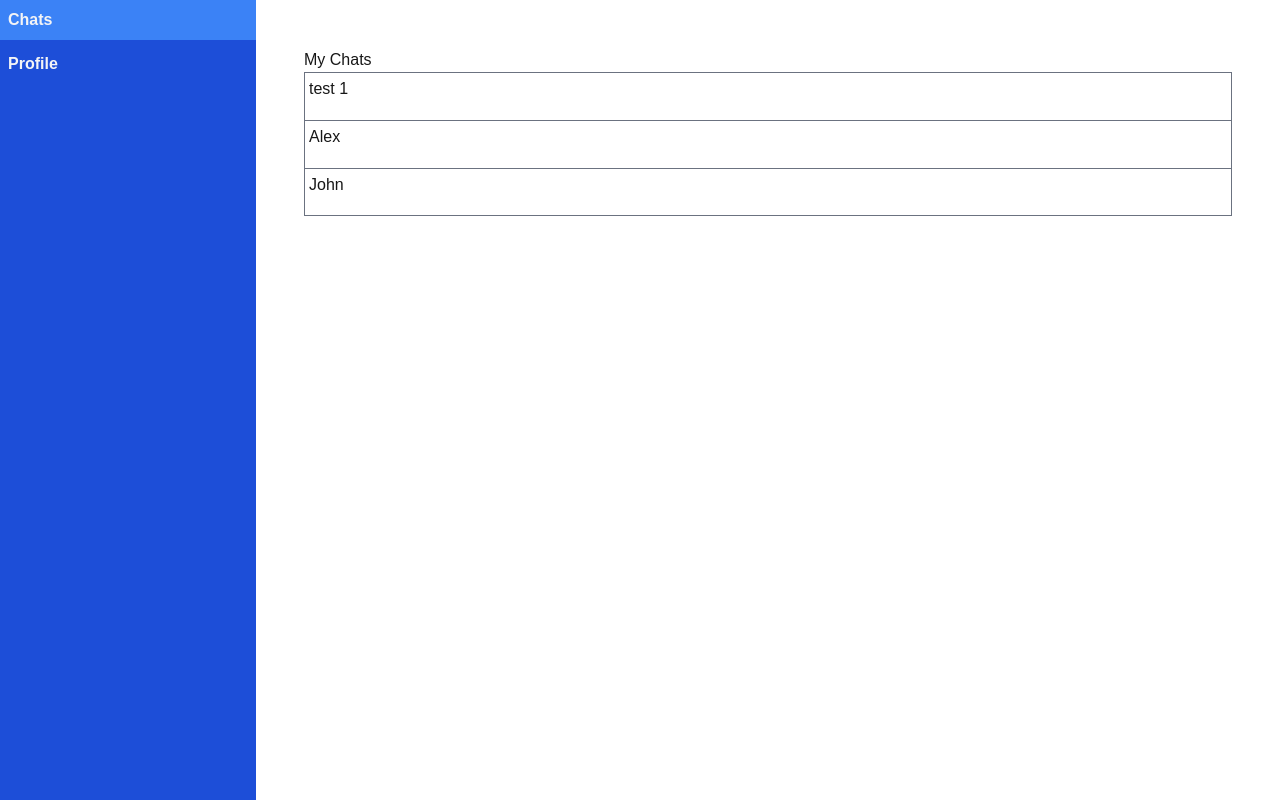
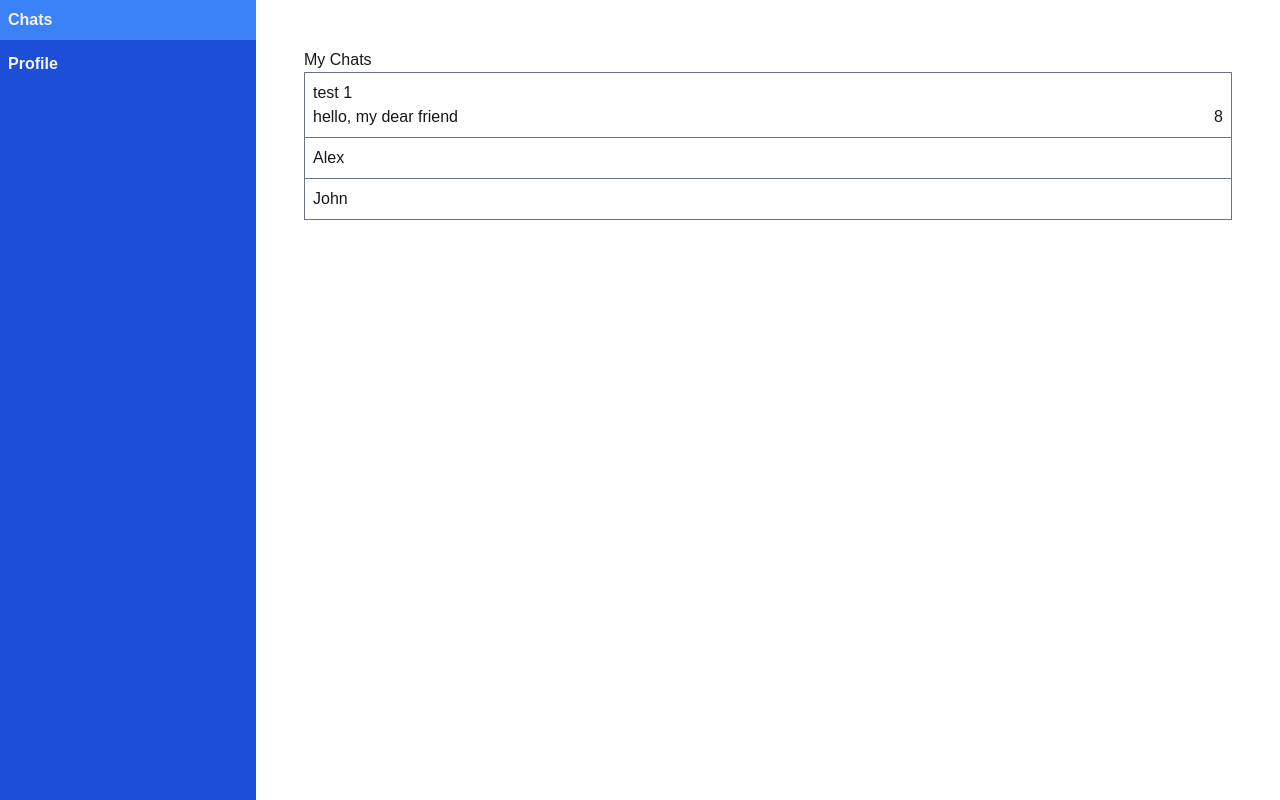
Before and after one commit to BG-dev/tell-me, a Next.js app: page /chats in a window 1280 px wide. Built offline with nearby package versions, Linux system fonts and the light colour scheme.

Commit message:
chore: add message and chat types

```diff
--- a/app/_components/ChatList.tsx
+++ b/app/_components/ChatList.tsx
@@ -1,4 +1,4 @@
-import { Chat } from "../_types/chat";
+import { Chat, ChatPreview } from "../_types/chat";
 import ChatRow from "./ChatRow";
 
 interface ChatListProps {
@@ -6,11 +6,22 @@ interface ChatListProps {
 }
 
 export default function ChatList({ chats }: ChatListProps) {
+  const chatPreviews: ChatPreview[] = chats.map((chat) => {
+    return {
+      id: chat.id,
+      name: chat.name,
+      lastMessage: chat.messages[chat.messages.length - 1],
+    };
+  });
+
   return (
     <ul>
       {chats.length &&
-        chats.map((chat, index) => (
-          <ChatRow chat={chat} isLast={index === chats.length - 1} />
+        chatPreviews.map((chatPreview, index) => (
+          <ChatRow
+            chatPreview={chatPreview}
+            isLast={index === chats.length - 1}
+          />
         ))}
     </ul>
   );
--- a/app/_components/ChatRow.tsx
+++ b/app/_components/ChatRow.tsx
@@ -1,22 +1,29 @@
 import clsx from "clsx";
-import { Chat } from "../_types/chat";
+import { Chat, ChatPreview } from "../_types/chat";
 import Link from "next/link";
 
 interface ChatRowProps {
-  chat: Chat;
+  chatPreview: ChatPreview;
   isLast: boolean;
 }
 
-export default function ChatRow({ chat, isLast }: ChatRowProps) {
+export default function ChatRow({ chatPreview, isLast }: ChatRowProps) {
   return (
     <Link
-      key={chat.id}
-      className={clsx("flex h-12 p-1 border border-gray-500", {
-        "border-b-0": !isLast,
-      })}
-      href={`/chats/${chat.id}`}
+      key={chatPreview.id}
+      className={clsx(
+        "flex flex-col justify-between h-18 p-2 border border-gray-500",
+        {
+          "border-b-0": !isLast,
+        }
+      )}
+      href={`/chats/${chatPreview.id}`}
     >
-      <span>{chat.name}</span>
+      <span>{chatPreview.name}</span>
+      <div className="flex justify-between">
+        <p>{chatPreview.lastMessage?.content}</p>
+        <p>{chatPreview.lastMessage?.timestamp.getUTCDate()}</p>
+      </div>
     </Link>
   );
 }
--- /dev/null
+++ b/app/_types/message.ts
@@ -0,0 +1,5 @@
+export type Message = {
+  id: string;
+  content: string;
+  timestamp: Date;
+};
--- a/app/chats/page.tsx
+++ b/app/chats/page.tsx
@@ -3,9 +3,15 @@ import { Chat } from "../_types/chat";
 
 export default function Page() {
   const chats: Chat[] = [
-    { id: "1", name: "test 1" },
-    { id: "2", name: "Alex" },
-    { id: "3", name: "John" },
+    {
+      id: "1",
+      name: "test 1",
+      messages: [
+        { id: "1", content: "hello, my dear friend", timestamp: new Date() },
+      ],
+    },
+    { id: "2", name: "Alex", messages: [] },
+    { id: "3", name: "John", messages: [] },
   ];
 
   return (
```
Also changed, not shown: app/_types/chat.ts (+9 -2 lines).
